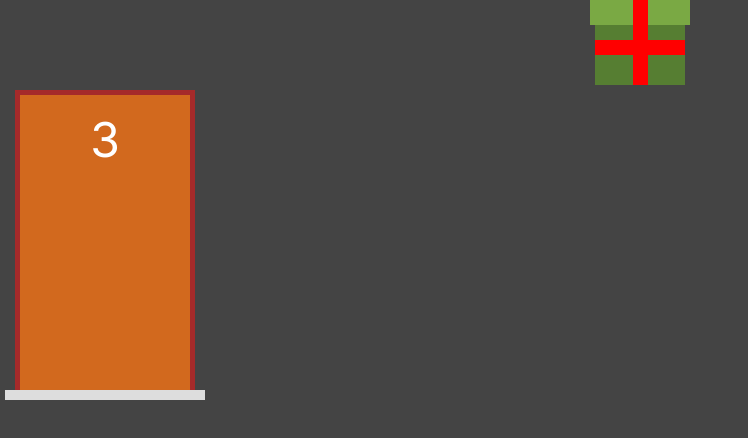
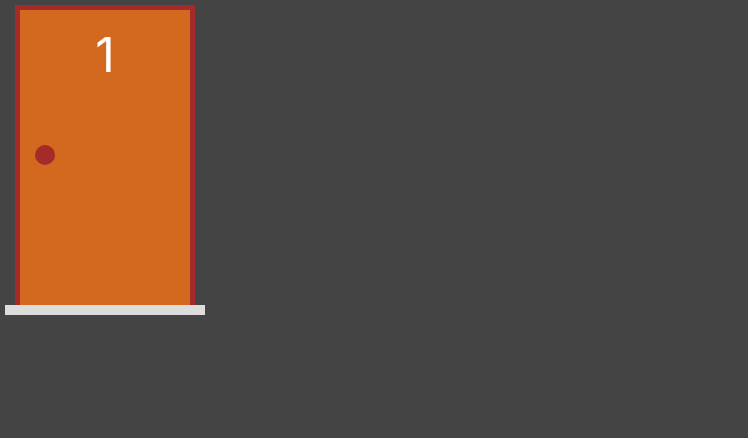
Before and after one commit to CelloCodes/monty_hall_game, a Next.js app: page / in a window 1280 px wide. Shown: the top 438 px of the page, without its empty margins (0-748 px from the left). Built offline with nearby package versions, Linux system fonts and the light colour scheme.

Commit message:
Advance implementation of the door

```diff
--- a/src/app/page.jsx
+++ b/src/app/page.jsx
@@ -1,11 +1,15 @@
-import Prize from "@/components/Prize";
-import Door from "@/components/Door";
+"use client"
+import { useState } from "react";
+
+import Prize from "../components/Prize";
+import Door from "../components/Door";
+import DoorModel from "../models/Door"
 
 export default function Home() {
-  return (
-      <div>
-          <Prize />
-          <Door />
-      </div>
-  );
+    const [d1, setD1] = useState(new DoorModel(1))
+    return (
+        <div style={{ display: "flex" }}>
+            <Door door={d1}/>
+        </div>
+    );
 }
--- a/src/components/Door.jsx
+++ /dev/null
@@ -1,14 +0,0 @@
-import styles from '../styles/Door.module.css'
-
-export default function Door(props) {
-    return (
-        <div className={styles.area}>
-            <div className={styles.doorframe}>
-                <div className={styles.door}>
-                    <div className={styles.number}>3</div>
-                </div>
-            </div>
-            <div className={styles.floor}></div>
-        </div>
-    )
-}
--- /dev/null
+++ b/src/components/Door.tsx
@@ -0,0 +1,23 @@
+import styles from '../styles/Door.module.css'
+import DoorModel from '../models/Door'
+
+interface DoorProps {
+    door: DoorModel
+}
+
+export default function Door(props: DoorProps) {
+    const { door } = props
+    const selected = door.selected ? styles.selected : ''
+
+    return (
+        <div className={styles.area}>
+            <div className={`${styles.doorframe} ${selected}`}>
+                <div className={styles.door}>
+                    <div className={styles.number}>{door.number}</div>
+                    <div className={styles.handle}></div>
+                </div>
+            </div>
+            <div className={styles.floor}></div>
+        </div>
+    )
+}
--- a/src/components/Prize.jsx
+++ b/src/components/Prize.jsx
@@ -1,4 +1,5 @@
 import styles from "../styles/Prize.module.css"
+
 export default function Prize() {
     return (
         <div className={styles.prize}>
--- /dev/null
+++ b/src/models/Door.ts
@@ -0,0 +1,42 @@
+export default class DoorModel {
+    #number: number
+    #has_prize: boolean
+    #selected: boolean
+    #open: boolean
+
+    constructor(number: number, has_prize = false, selected = false, open = false) {
+        this.#number = number
+        this.#has_prize = has_prize
+        this.#selected = selected
+        this.#open = open
+    }
+
+    get number() {
+        return this.#number
+    }
+
+    get has_prize() {
+        return this.#has_prize
+    }
+
+    get selected() {
+        return this.#selected
+    }
+
+    get open() {
+        return this.#open
+    }
+
+    remove_selection() {
+        return new DoorModel(this.number, this.has_prize, false, this.open)
+    }
+
+    switch_selection() {
+        const selected = !this.selected
+        return new DoorModel(this.number, this.has_prize, selected, this.open)
+    }
+
+    open_door() {
+        return new DoorModel(this.number, this.has_prize, this.selected, true)
+    }
+}
--- a/src/styles/Door.module.css
+++ b/src/styles/Door.module.css
@@ -1,4 +1,5 @@
 .area {
+    position: relative;
     display: flex;
     flex-direction: column;
     align-items: center;
@@ -34,3 +35,26 @@
     width: 100%;
     background-color: #ddd;
 }
+.handle {
+    position: absolute;
+    top: calc(0.45 * var(--area-door-height));
+    align-self: flex-start;
+    height: 20px;
+    width: 20px;
+    border-radius: 10px;
+    background-color: brown;
+}
+
+.selected {
+    border-left: 5px solid yellow;
+    border-top: 5px solid yellow;
+    border-right: 5px solid yellow;
+}
+
+.selected .number {
+    color: yellow;
+}
+
+.selected .handle {
+    background-color: yellow;
+}
```
Also changed, not shown: package.json (+7 -2 lines), tsconfig.json (added, +35 -0 lines), 1 other file (tests, documents, lock files or other folders).
